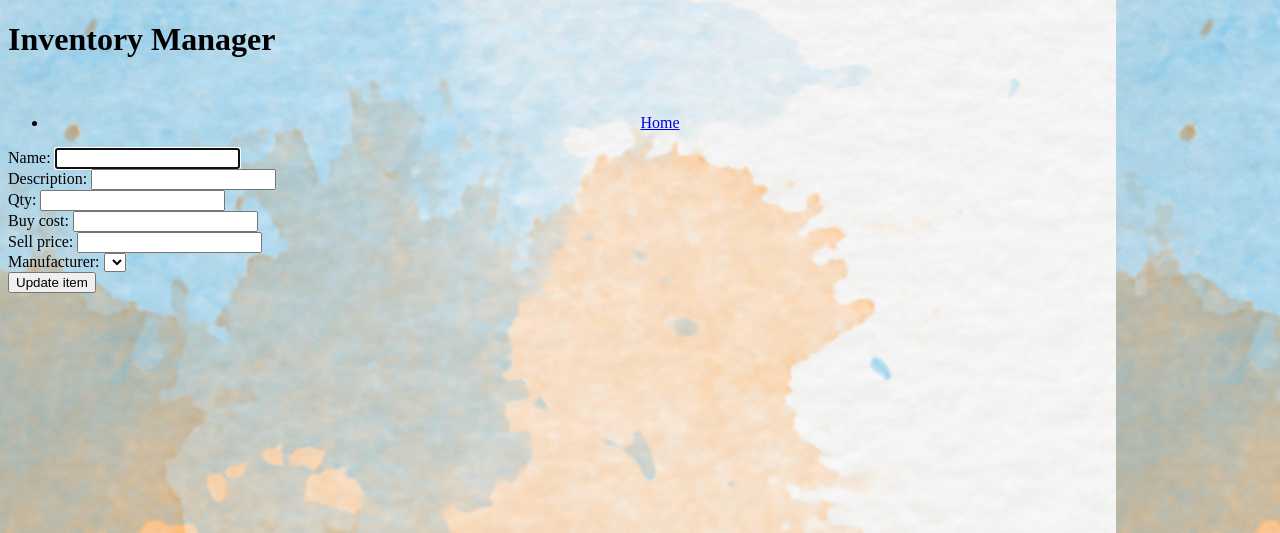
After one commit to CegDev85/shop_manager_project, a Flask app: template templates/products/edit.html in a window 1280 px wide. The commit adds this page. Shown: the top 533 px of the page. Run offline with Flask 2, Linux system fonts and the light colour scheme; the template is opened without the code that fills it, so the values that code supplies are empty.

```diff
--- /dev/null
+++ b/templates/products/edit.html
@@ -0,0 +1,43 @@
+{% extends "base.html" %}
+{% block content %}
+<form action="/products/{{product.id}}" method="post">
+  <div>
+    <label for="name">Name:</label>
+    <input type="text" id="name" name="name" value="{{product.prod_name}}" required autofocus>
+  </div>
+
+  <div>
+    <label for="description">Description:</label>
+    <input type="text" id="description" name="description" value="{{product.prod_desc}}" required>
+  </div>
+
+  <div>
+    <label for="qty">Qty:</label>
+    <input type="number" id="qty" name="qty" value="{{product.stock_qty}}" required>
+  </div>
+
+  <div>
+    <label for="buy">Buy cost:</label>
+    <input type="number" id="buy" name="buy" value="{{product.buy_cost}}" required>
+  </div>
+
+  <div>
+    <label for="sell">Sell price:</label>
+    <input type="number" id="sell" name="sell" value="{{product.sell_price}}" required>
+  </div>
+
+  <div>
+    <label for="manufacturer">Manufacturer:</label>
+    <select id="manufacturer" name="manufacturer_id">
+      {% for manufacturer in all_manufacturers %}
+        <option value="{{ manufacturer.id }}"
+          {% if product.manufacturer.id == manufacturer.id %} selected="selected"{% endif %}>
+          {{ manufacturer.manufacturer_name }}
+        </option>
+      {% endfor %}
+    </select>
+  </div>
+
+  <button type="submit">Update item</button>
+</form>
+{% endblock %}
--- a/templates/products/stock.html
+++ b/templates/products/stock.html
@@ -5,7 +5,7 @@
 {% for product in all_products %}
     <div class="product">
         <div class="content">
-            <a href="/products/{{product.id}}">{{product.prod_name}}</a> <br>
+            {{product.prod_name}}</a> <br>
             {{product.prod_desc}}
             <div class="qty">
                 {{product.stock_qty}}</a> units
@@ -16,10 +16,14 @@
                     sell : {{ product.sell_price }}
                 </span>
             </div>
+            <p><a href="/product/{{product.id}}/edit">Edit</a></p>
             <div class="buttons">
                 <form class="delete-form" action="/products/{{product.id}}/delete" method="POST">
                     <button class="trash-button"><i class="fa fa-trash-o fa-3x" style="color:rgb(58, 12, 12)" aria-hidden="true"></i></button>
                 </form>
+                <br>
+                Manufactured by : {{product.manufacturer.manufacturer_name}} in {{product.manufacturer.country}}
+                <br>
                 Imported :
                 {% if product.imported == True %}
                     <i class="fa fa-check fa-2x" style="color:dodgerblue" aria-hidden="true"></i>
```
Also changed, not shown: controllers/products_controller.py (+22 -0 lines).
